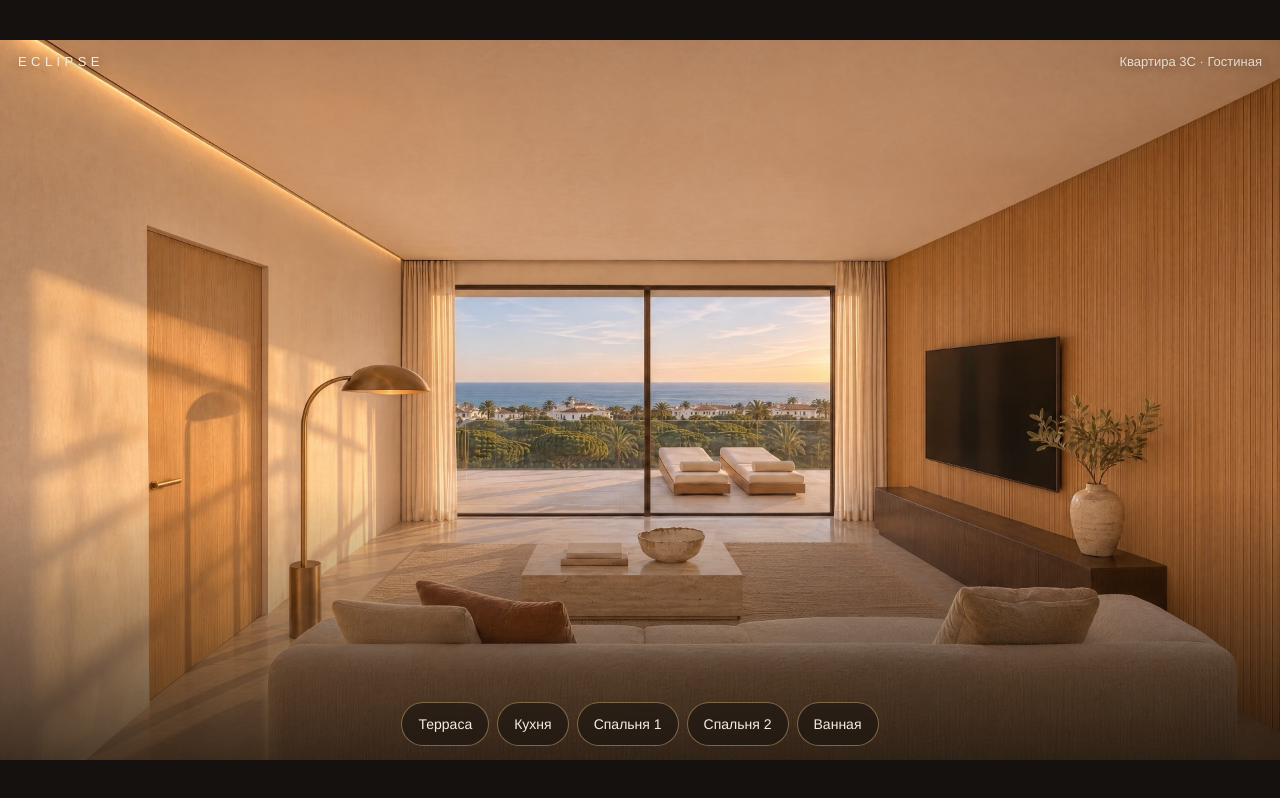
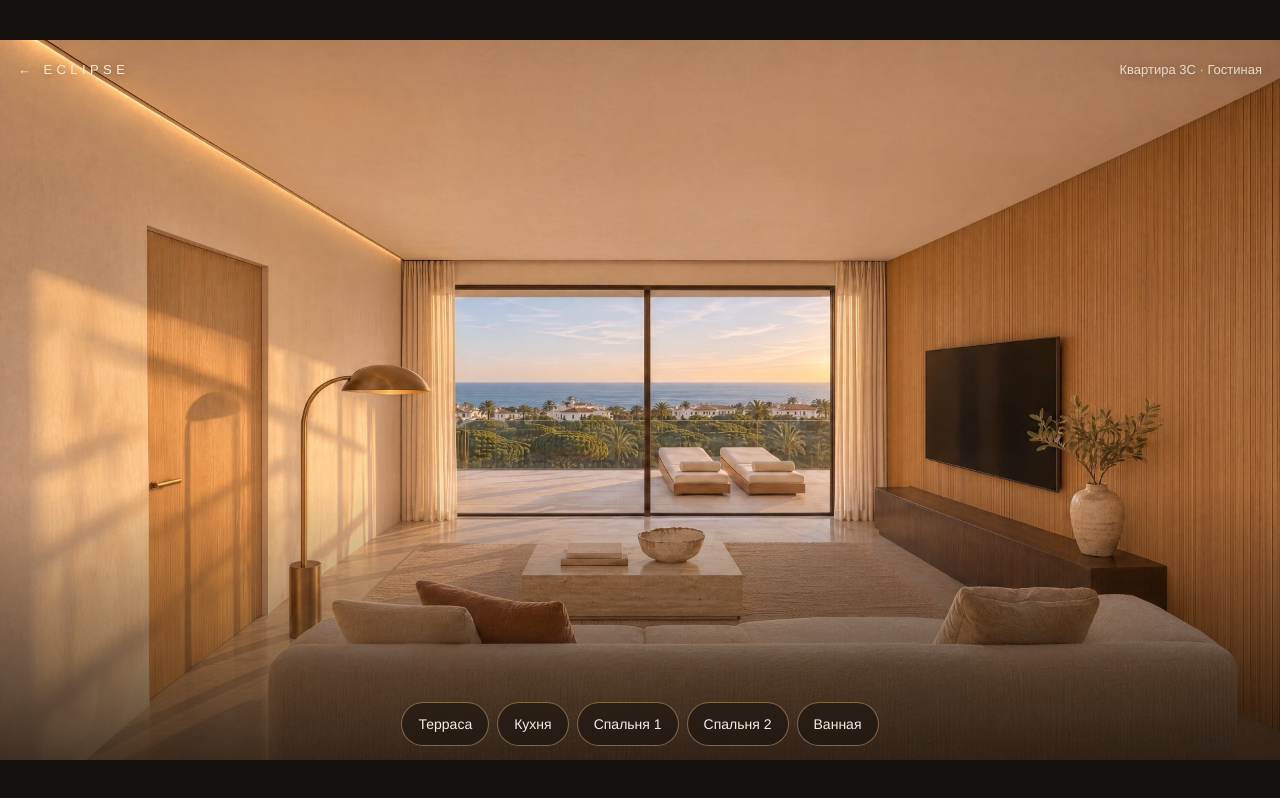
Before and after one commit to mreldarhuseynov-ctrl/eclipse-maket, a plain HTML site: page tur/index.html in a window 1280 px wide. Drawn offline with Linux system fonts and the light colour scheme.

Commit message:
Eclipse: link the apartment tour from the unit page
Co-Authored-By: Claude Fable 5.2 <noreply@anthropic.com>

```diff
--- a/tur/index.html
+++ b/tur/index.html
@@ -15,7 +15,7 @@
   .frame .on { opacity: 1; }
   .shade { position: absolute; inset: auto 0 0 0; height: 38%; background: linear-gradient(transparent, rgba(12, 9, 6, .72)); pointer-events: none; }
   .top { position: absolute; left: 0; right: 0; top: 0; padding: max(14px, env(safe-area-inset-top)) 18px 0; display: flex; justify-content: space-between; align-items: baseline; text-shadow: 0 1px 12px rgba(0, 0, 0, .6); pointer-events: none; }
-  .brand { letter-spacing: .34em; font-size: 13px; }
+  .brand { letter-spacing: .34em; font-size: 13px; color: inherit; text-decoration: none; pointer-events: auto; padding: 8px 8px 8px 0; }
   .where { font-size: 13px; opacity: .85; }
   .bar { position: absolute; left: 0; right: 0; bottom: 0; padding: 0 14px max(14px, env(safe-area-inset-bottom)); display: flex; flex-wrap: wrap; gap: 8px; justify-content: center; transition: opacity .4s ease; }
   .bar.off { opacity: 0; pointer-events: none; }
@@ -34,7 +34,7 @@
     <img id="still" class="on" src="img/hub.jpg" alt="Гостиная квартиры 3C">
     <video id="clip" playsinline muted preload="auto"></video>
     <div class="shade"></div>
-    <div class="top"><span class="brand">ECLIPSE</span><span class="where" id="where">Квартира 3C · Гостиная</span></div>
+    <div class="top"><a class="brand" href="../index.html#/unit/3C" aria-label="Назад к квартире 3C">← ECLIPSE</a><span class="where" id="where">Квартира 3C · Гостиная</span></div>
     <div class="bar" id="bar"></div>
   </div>
 </div>
```
Also changed, not shown: index.html (+3 -3 lines).
